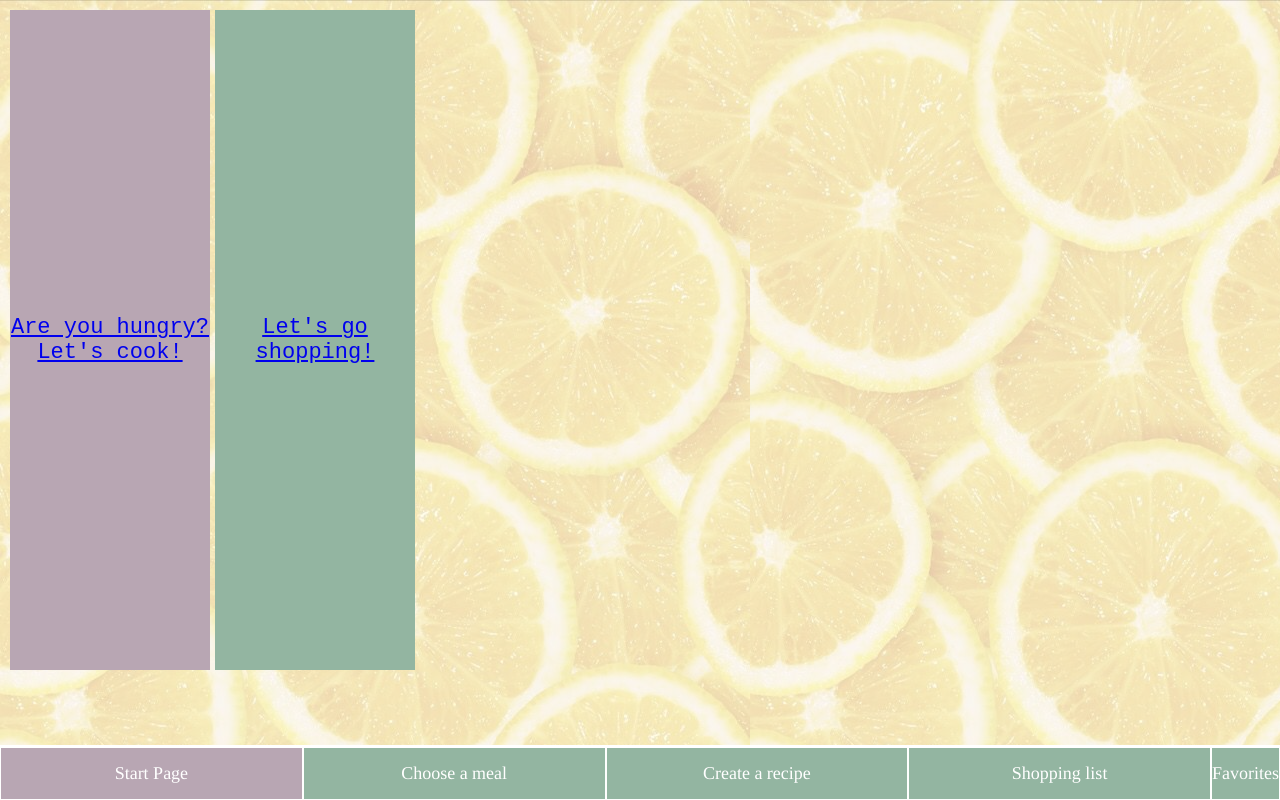
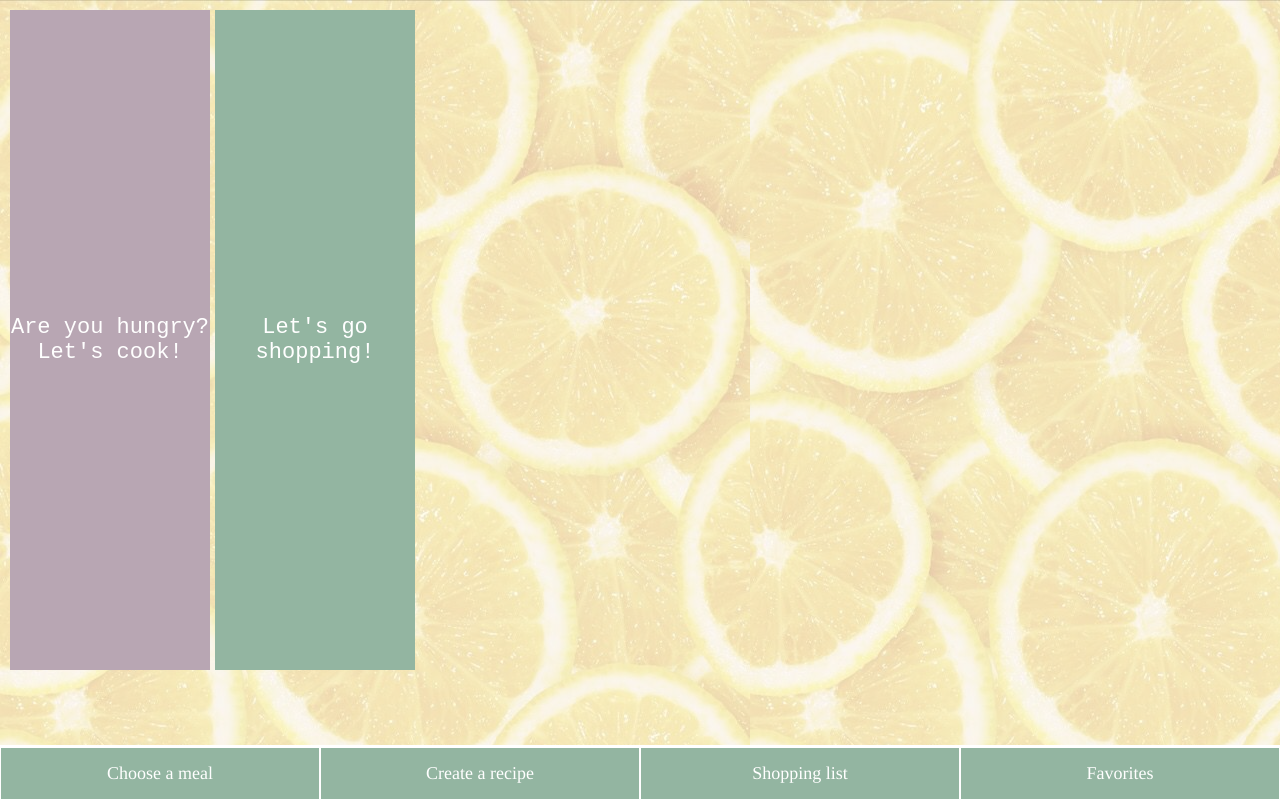
Before and after one commit to nicolefrydrych/capstone-project, a React (Create React App) app: page / in a window 1280 px wide. Built offline with nearby package versions, Linux system fonts and the light colour scheme.

Commit message:
Add styling to start page

```diff
--- a/src/common/Navigation.js
+++ b/src/common/Navigation.js
@@ -5,9 +5,6 @@ import styled from 'styled-components/macro'
 export default function Navigation() {
   return (
     <NavigationStyled>
-      <LinkStyled exact to="./">
-        Start Page
-      </LinkStyled>
       <LinkStyled to="/chooseameal"> Choose a meal </LinkStyled>
       <LinkStyled to="/createarecipe"> Create a recipe </LinkStyled>
       <LinkStyled to="/shoppinglist"> Shopping list </LinkStyled>
--- a/src/pages/StartPage.js
+++ b/src/pages/StartPage.js
@@ -7,12 +7,14 @@ export default function StartPage() {
     <StartPageContainer>
       <FirstDivStyled>
         <DivStyled>
-          <NavLink to="/chooseameal"> Are you hungry? Let's cook! </NavLink>
+          <LinkStyled to="/chooseameal">
+            Are you hungry? Let's cook!{' '}
+          </LinkStyled>
         </DivStyled>
       </FirstDivStyled>
       <SecondDivStyled>
         <DivStyled>
-          <NavLink to="/shoppinglist">Let's go shopping!</NavLink>
+          <LinkStyled to="/shoppinglist">Let's go shopping!</LinkStyled>
         </DivStyled>
       </SecondDivStyled>
     </StartPageContainer>
@@ -47,3 +49,8 @@ const DivStyled = styled.div`
   color: white;
   font-size: 22px;
 `
+
+const LinkStyled = styled(NavLink)`
+  text-decoration: none;
+  color: white;
+`
```
